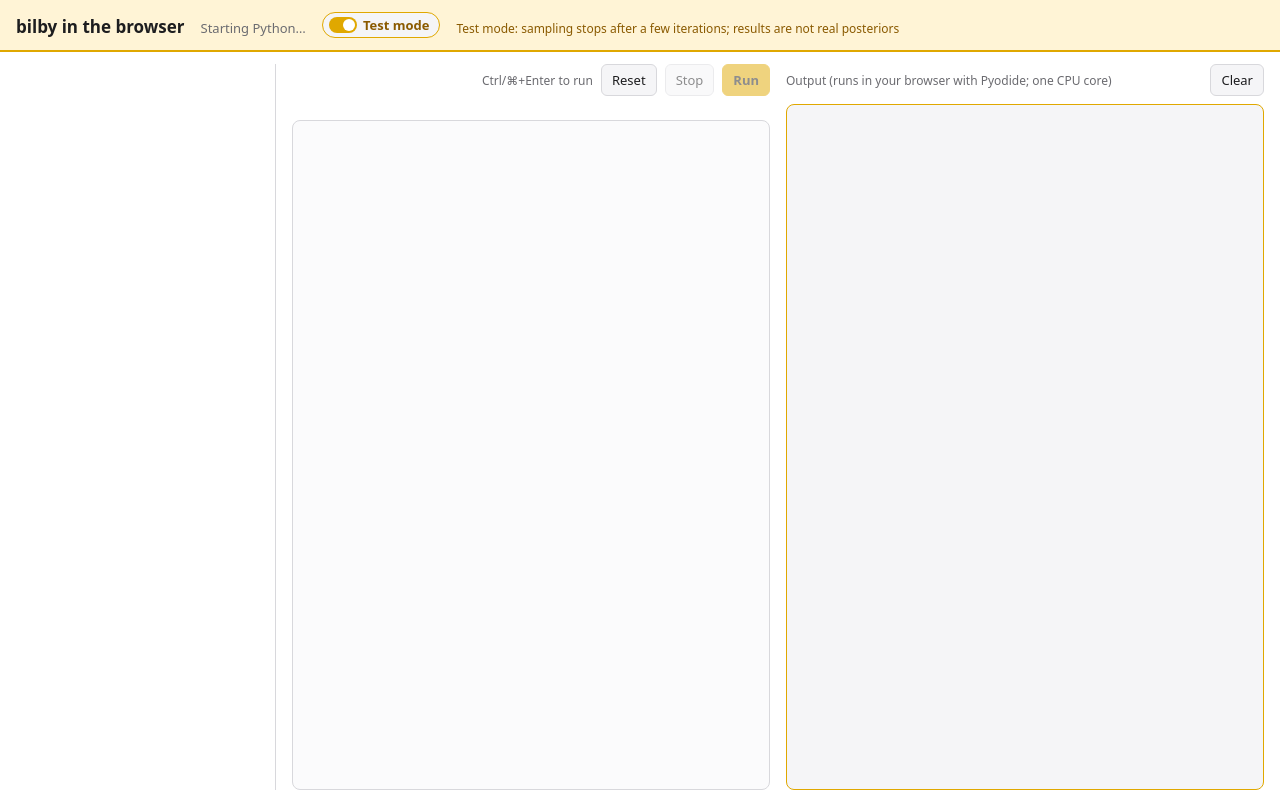
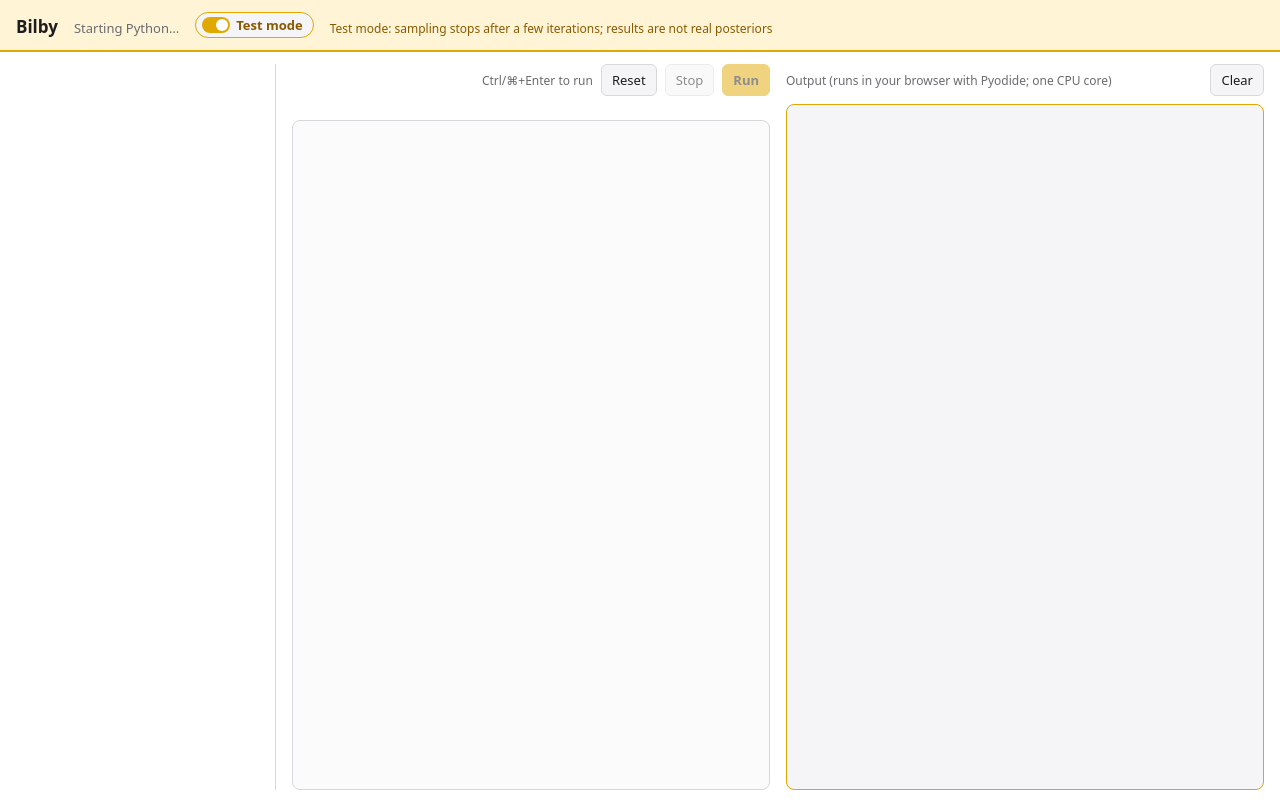
Before and after one commit to ColmTalbot/bilby-browser, a website: page index.html in a window 1280 px wide. Drawn offline with Linux system fonts and the light colour scheme.

Commit message:
Title the page Bilby
Co-Authored-By: Claude Opus 5.5 <noreply@anthropic.com>

```diff
--- a/index.html
+++ b/index.html
@@ -3,7 +3,7 @@
 <head>
 <meta charset="utf-8">
 <meta name="viewport" content="width=device-width, initial-scale=1">
-<title>bilby in the browser</title>
+<title>Bilby</title>
 <style>
   :root {
     --bg: #ffffff; --fg: #1d1d1f; --muted: #6b6b70; --panel: #f5f5f7;
@@ -110,7 +110,7 @@
 </head>
 <body>
 <header>
-  <h1>bilby in the browser</h1>
+  <h1>Bilby</h1>
   <span id="status">Loading…</span>
   <label class="toggle" title="bilby test mode (--bilby-test-mode): samplers that support it (dynesty, nestle) run only a couple of iterations, and corner and data plots are skipped. Results are not real posteriors.">
     <input type="checkbox" id="test-mode" role="switch" checked>
```
